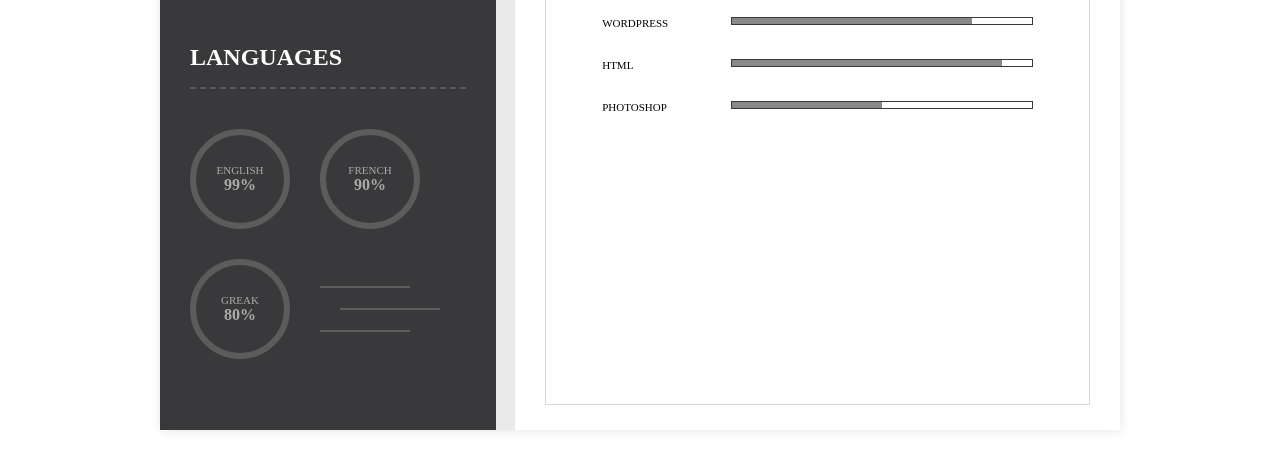
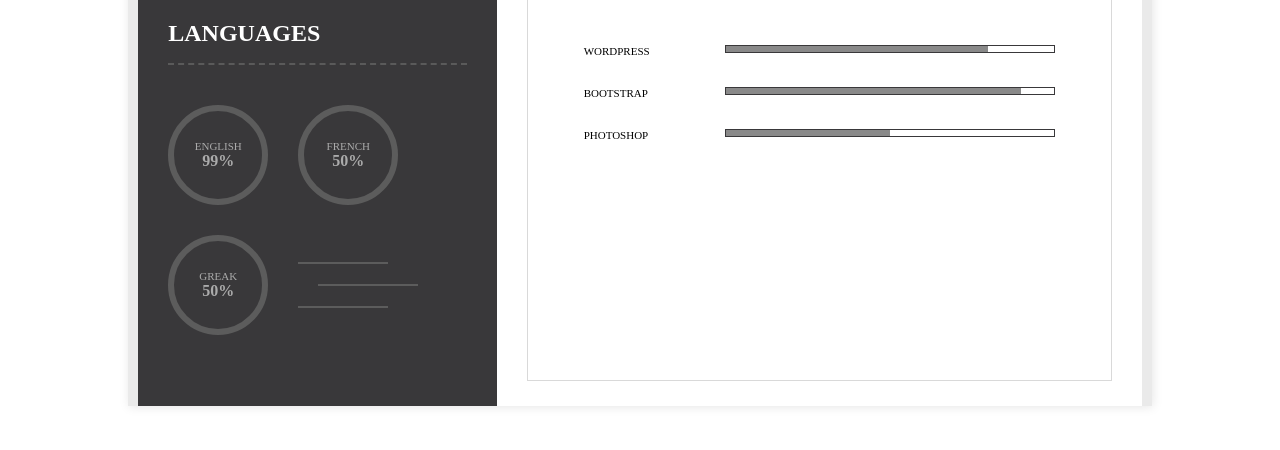
Before and after one commit to disi07/rsschool-cv, a plain HTML site: page index.html in a window 1280 px wide. Shown: the part 1125-1575 px from the top of the page. After the commit the page ends 1551 px from the top, so only its background shows below. Drawn offline with Linux system fonts and the light colour scheme.

Commit message:
Add files via upload

```diff
--- a/index.html
+++ b/index.html
@@ -2,7 +2,7 @@
 <html lang="en">
 <head>
   <meta charset="UTF-8">
-  <title> CV</title>
+  <title>CV</title>
   <link rel="stylesheet" href="style.css">
 </head>
 <body>
@@ -54,11 +54,11 @@
         </div>
         <div class="language">
           <span class="language-text">French</span>
-          <strong class="language-percent">90%</strong>
+          <strong class="language-percent">50%</strong>
         </div>
         <div class="language">
           <span class="language-text">Greak</span>
-          <strong class="language-percent">80%</strong>
+          <strong class="language-percent">50%</strong>
         </div>
         <div class="lines">
           <span class="line"></span>
@@ -126,7 +126,7 @@
           <li class="skills-list__item">Wordpress
             <div class="level level-80"></div>
           </li>
-          <li class="skills-list__item">HTML
+          <li class="skills-list__item">Bootstrap
             <div class="level level-90"></div>
           </li>
           <li class="skills-list__item">Photoshop
--- a/style.css
+++ b/style.css
@@ -6,9 +6,9 @@ html {
 }
 .container {
   display: flex;
-  max-width: 960px;
+  max-width: 1024px;
   background-color: #eaeaea;
-  justify-content: space-between;
+  justify-content: center;
   margin: 20px auto;
   box-shadow: 1px 1px 10px rgba(0,0,0,0.1);
 }
@@ -177,7 +177,7 @@ addres {
   letter-spacing: 10.75px;
   margin-bottom: 10px;
 }
-position {
+.position {
   display: inline-block;
   font-size:9px;
   text-transform: uppercase;
```
Also changed, not shown: 1 other file. Lines whose indentation alone changed are shown as unchanged.
